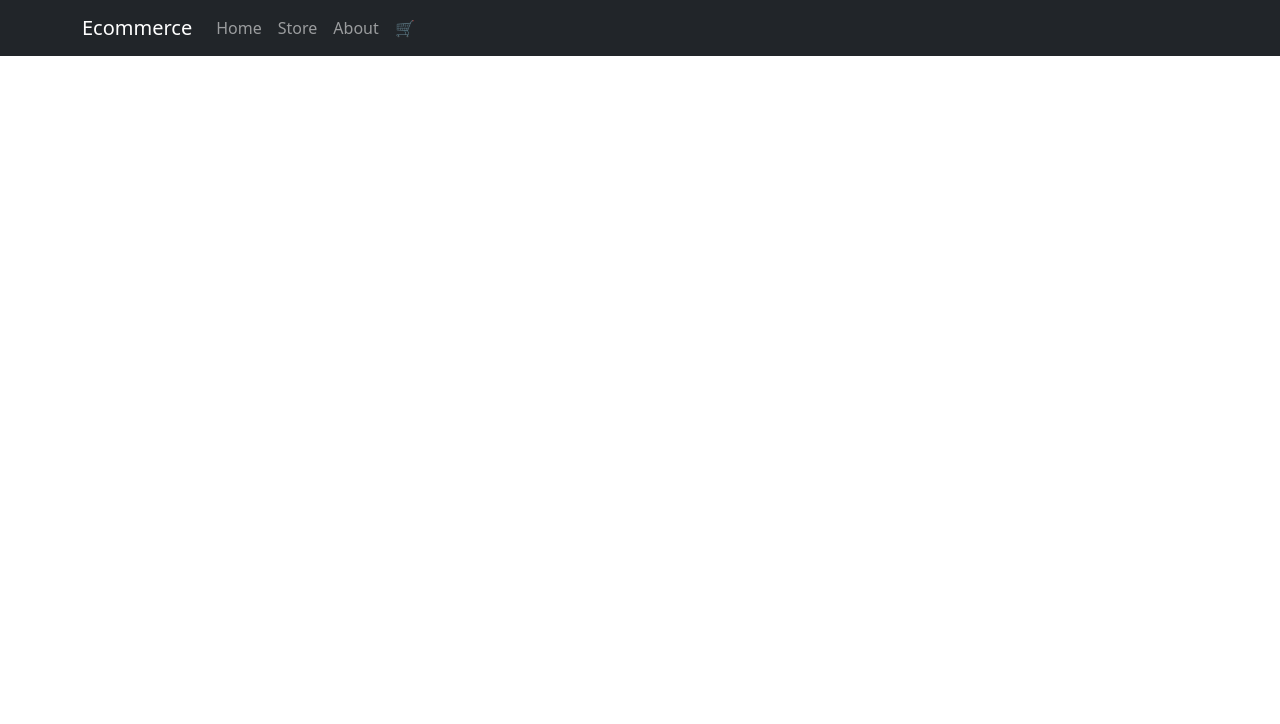
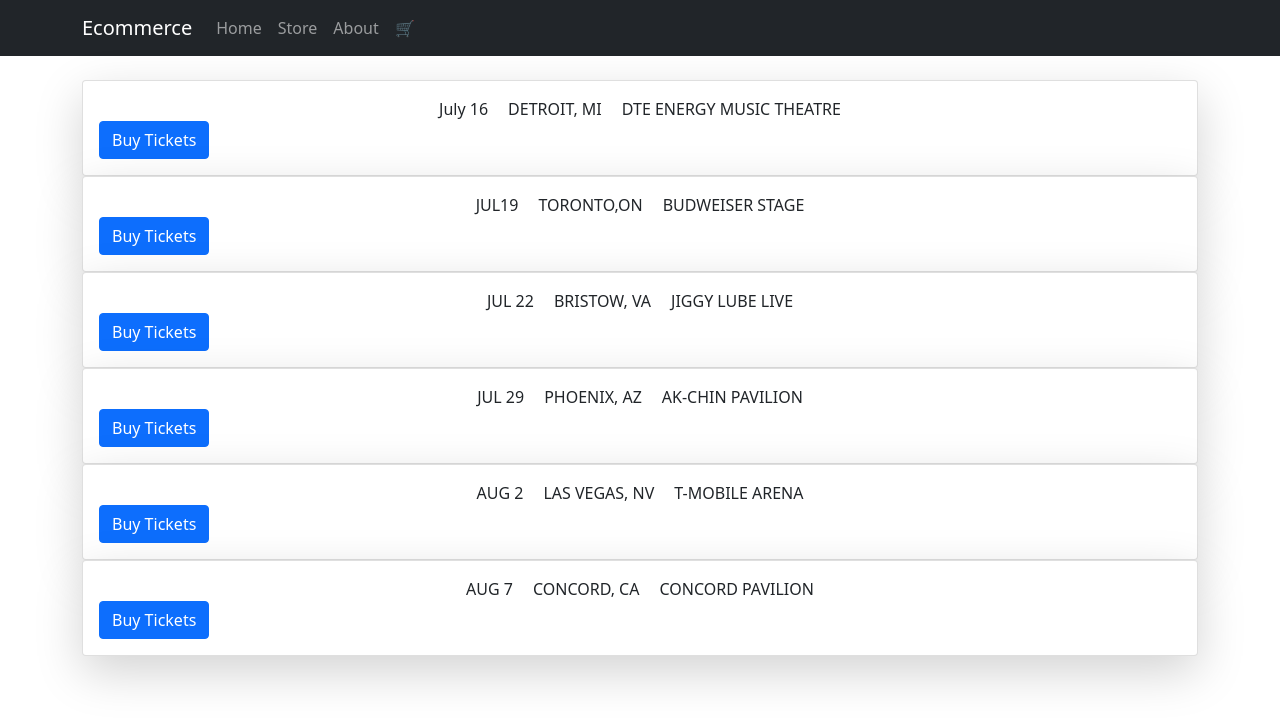
Before and after one commit to Shresthikashyap/E-commerce, a React (Create React App) app: page /home in a window 1280 px wide. Shown: the top 724 px of the page. Built offline with nearby package versions, Linux system fonts and the light colour scheme.

Commit message:
home page

```diff
--- a/src/App.js
+++ b/src/App.js
@@ -1,7 +1,7 @@
 import React from 'react';
 import { BrowserRouter as Router, Route, Routes } from 'react-router-dom';
 import Navbar from './components/Navbar';
-//import Home from './components/';
+import Home from './components/Home/Home';
 import Store from './components/Products/Products';
 import About from './components/About/About';
 import Cart from './components/Cart/Cart';
@@ -13,7 +13,7 @@ const App = () => {
     <Router>
       <Navbar />
       <Routes>
-
+        <Route path="/home" element={<Home />} />
         <Route path="/store" element={<Store />} />
         <Route path="/about" element={<About />} />
         <Route path="/cart" element={<Cart />} />
--- /dev/null
+++ b/src/components/Home/Home.css
@@ -0,0 +1,21 @@
+/* Add these styles to your CSS file or style block */
+
+.tour-info {
+    display: flex;
+    justify-content: center;
+    align-items: center;
+    text-align: center;
+  }
+
+  .tour-info > div {
+    margin: 0 10px; /* Adjust the margin as needed */
+  }
+
+  .tour-list {
+    list-style: none;
+    padding: 0;
+  }
+
+  hr {
+    margin: 15px 0;
+  }
--- /dev/null
+++ b/src/components/Home/Home.js
@@ -0,0 +1,69 @@
+import React from 'react';
+import { Container,Card,Button} from 'react-bootstrap';
+import './Home.css';
+
+const Tours = [
+  {
+    date: 'July 16',
+    city: 'DETROIT, MI',
+    venue: 'DTE ENERGY MUSIC THEATRE',
+  },
+  {
+    date: 'JUL19',
+    city: 'TORONTO,ON',
+    venue: 'BUDWEISER STAGE',
+  },
+  {
+    date: 'JUL 22',
+    city: 'BRISTOW, VA',
+    venue: 'JIGGY LUBE LIVE',
+  },
+  {
+    date: 'JUL 29',
+    city: 'PHOENIX, AZ',
+    venue: 'AK-CHIN PAVILION',
+  },
+  {
+    date: 'AUG 2',
+    city: 'LAS VEGAS, NV',
+    venue: 'T-MOBILE ARENA',
+  },{
+    date: 'AUG 7',
+    city: 'CONCORD, CA',
+    venue: 'CONCORD PAVILION'
+  }
+];
+
+
+const AvailableTours = () => {
+
+  const availableTours = Tours.map((tour, index) => (
+
+          <li key={Math.random().toString()}  sm={3}>
+            <Card className='shadow-lg'>
+              <Card.Body>
+              <div className='tour-info'>
+                <div className='tour-date'>{tour.date}</div>
+                <div className='tour-city'>{tour.city}</div>
+                <div className='tour-venue'>{tour.venue}</div>
+              </div>
+               <Button>Buy Tickets</Button>
+            </Card.Body>
+            </Card>
+          </li>
+  ));
+
+  return (
+    <section>
+      <div>
+        <Container className='mt-4'>
+          <ul className='tour-list'>
+                {availableTours}
+          </ul>
+        </Container>
+      </div>
+    </section>
+  );
+};
+
+export default AvailableTours;
```
